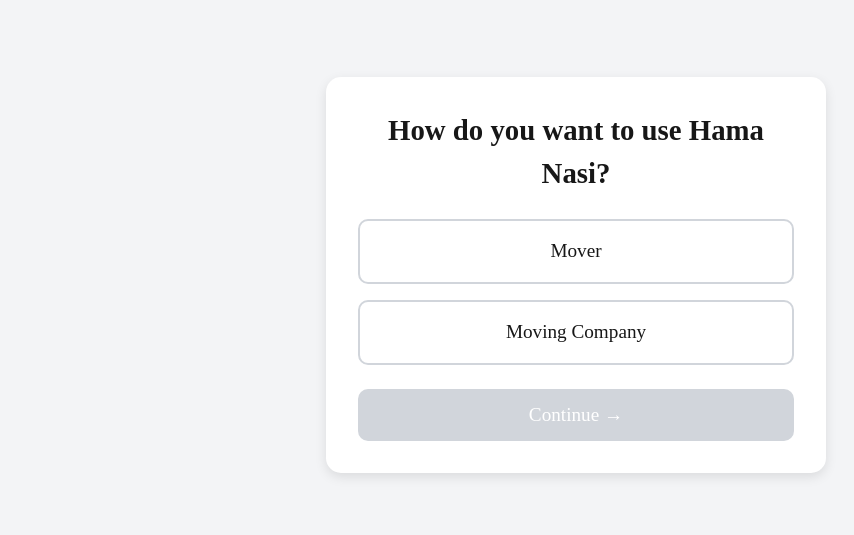
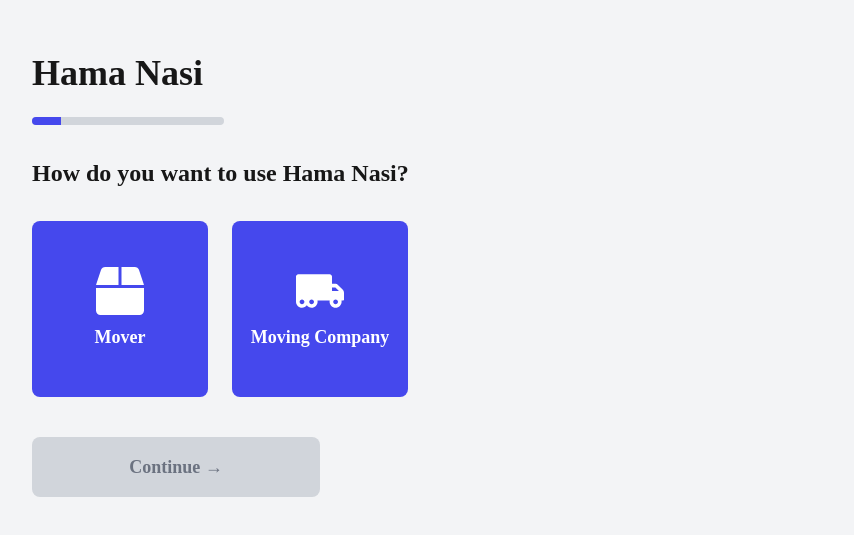
Before and after one commit to JasperMunene/hama-nasi, a Next.js app in the folder client/: page /onboarding in a window 1280 px wide. Shown: the part 125-660 px from the top of the page, without its empty margins (64-918 px from the left). Built offline with nearby package versions, Linux system fonts and the light colour scheme.

Commit message:
set up the routing to switch to each page

```diff
--- a/client/package.json
+++ b/client/package.json
@@ -13,7 +13,8 @@
     "next": "15.1.7",
     "nprogress": "^0.2.0",
     "react": "^19.0.0",
-    "react-dom": "^19.0.0"
+    "react-dom": "^19.0.0",
+    "react-icons": "^5.5.0"
   },
   "devDependencies": {
     "@eslint/eslintrc": "^3",
--- a/client/src/app/onboarding/Onboarding.css
+++ /dev/null
@@ -1,75 +0,0 @@
-/* Main container */
-.onboarding-container {
-    display: flex;
-    height: 100vh;
-    align-items: center;
-    justify-content: center;
-    background-color: #f3f4f6;
-    padding: 20px;
-  }
-
-  /* Card container */
-  .onboarding-card {
-    background: white;
-    padding: 2rem;
-    border-radius: 15px;
-    box-shadow: 0 4px 12px rgba(0, 0, 0, 0.1);
-    max-width: 500px;
-    width: 100%;
-    text-align: center;
-  }
-
-  /* Title */
-  .onboarding-title {
-    font-size: 1.8rem;
-    font-weight: bold;
-    margin-bottom: 1.5rem;
-  }
-
-  /* Buttons container */
-  .onboarding-options {
-    display: flex;
-    flex-direction: column;
-    gap: 1rem;
-  }
-
-  /* Option buttons */
-  .onboarding-option {
-    padding: 16px;
-    border: 2px solid #d1d5db;
-    border-radius: 10px;
-    font-size: 1.2rem;
-    cursor: pointer;
-    background: white;
-    transition: all 0.3s ease-in-out;
-  }
-
-  .onboarding-option:hover {
-    border-color: #3b82f6;
-    background: #eff6ff;
-  }
-
-  .onboarding-option.selected {
-    border-color: #3b82f6;
-    background: #dbeafe;
-    color: #1e40af;
-  }
-
-  /* Continue button */
-  .onboarding-continue {
-    margin-top: 1.5rem;
-    width: 100%;
-    padding: 12px;
-    background: #3b82f6;
-    color: white;
-    font-size: 1.2rem;
-    border-radius: 10px;
-    cursor: pointer;
-    transition: all 0.3s ease-in-out;
-    border: none;
-  }
-
-  .onboarding-continue:disabled {
-    background: #d1d5db;
-    cursor: not-allowed;
-  }
--- a/client/src/app/onboarding/page.js
+++ b/client/src/app/onboarding/page.js
@@ -1,35 +1,87 @@
-"use client";
-import { useState } from "react";
-import "./Onboarding.css"; // Import the CSS file
+'use client';
 
-export default function Onboarding() {
-  const [selected, setSelected] = useState(null);
+import { useState } from 'react';
+import { useRouter } from 'next/navigation';
+import { FaTruckMoving, FaBox } from 'react-icons/fa';
+import Image from 'next/image';
+
+const Onboarding = () => {
+  const [selectedOption, setSelectedOption] = useState(null);
+  const [progress, setProgress] = useState(15); // Initial progress at 15%
+  const router = useRouter();
+
+  const handleSelect = (option) => {
+    setSelectedOption(option);
+    setProgress(30); // Update progress when user selects an option
+  };
+
+  const handleContinue = () => {
+    setProgress(50); // Update progress when clicking continue
+
+    setTimeout(() => {
+      if (selectedOption === 'Mover') {
+        router.push('/onboarding/mover');
+      } else if (selectedOption === 'Moving Company') {
+        router.push('/onboarding/company');
+      }
+    }, 500); // Small delay to show progress animation
+  };
 
   return (
-    <div className="onboarding-container">
-      <div className="onboarding-card">
-        <h2 className="onboarding-title">How do you want to use Hama Nasi?</h2>
+    <div className="flex h-screen w-screen bg-gray-100">
+      {/* Left Section */}
+      <div className="flex flex-col justify-center px-24 w-1/2">
+        <h1 className="text-4xl font-bold mb-6">Hama Nasi</h1>
 
-        <div className="onboarding-options">
+        {/* Progress Bar */}
+        <div className="w-48 h-2 bg-gray-300 rounded-full overflow-hidden mb-8">
+          <div
+            className="h-full bg-[#4548ED] transition-all duration-300"
+            style={{ width: `${progress}%` }} // Dynamic width update
+          ></div>
+        </div>
+
+        {/* Question */}
+        <h2 className="text-2xl font-semibold mb-8">How do you want to use Hama Nasi?</h2>
+
+        {/* Options */}
+        <div className="flex gap-6">
           <button
-            onClick={() => setSelected("Mover")}
-            className={`onboarding-option ${selected === "Mover" ? "selected" : ""}`}
+            className={`w-44 h-44 flex flex-col items-center justify-center rounded-lg transition ${
+              selectedOption === 'Mover' ? 'bg-[#3336D6]' : 'bg-[#4548ED]'
+            } text-white`}
+            onClick={() => handleSelect('Mover')}
           >
-            Mover
+            <FaBox className="text-5xl mb-2" />
+            <span className="text-lg font-semibold">Mover</span>
           </button>
 
           <button
-            onClick={() => setSelected("Moving Company")}
-            className={`onboarding-option ${selected === "Moving Company" ? "selected" : ""}`}
+            className={`w-44 h-44 flex flex-col items-center justify-center rounded-lg transition ${
+              selectedOption === 'Moving Company' ? 'bg-[#3336D6]' : 'bg-[#4548ED]'
+            } text-white`}
+            onClick={() => handleSelect('Moving Company')}
           >
-            Moving Company
+            <FaTruckMoving className="text-5xl mb-2" />
+            <span className="text-lg font-semibold">Moving Company</span>
           </button>
         </div>
 
-        <button className="onboarding-continue" disabled={!selected}>
+        {/* Continue Button */}
+        <button
+          className={`mt-10 w-72 py-4 rounded-lg text-lg font-semibold transition ${
+            selectedOption ? 'bg-[#4548ED] text-white' : 'bg-gray-300 text-gray-500 cursor-not-allowed'
+          }`}
+          onClick={handleContinue}
+          disabled={!selectedOption}
+        >
           Continue →
         </button>
       </div>
+
+
     </div>
   );
-}
+};
+
+export default Onboarding;
--- a/client/tailwind.config.js
+++ b/client/tailwind.config.js
@@ -1,8 +1,8 @@
 /** @type {import('tailwindcss').Config} */
 module.exports = {
-  content: [],
+  content: ["./src/**/*.{js,ts,jsx,tsx}"],
   theme: {
     extend: {},
   },
   plugins: [],
-}
+};
```
Also changed, not shown: 1 other file (tests, documents, lock files or other folders).
